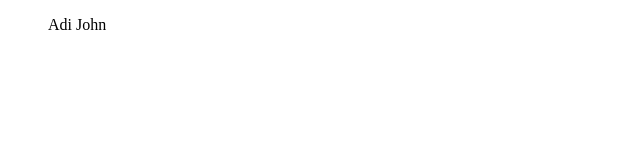
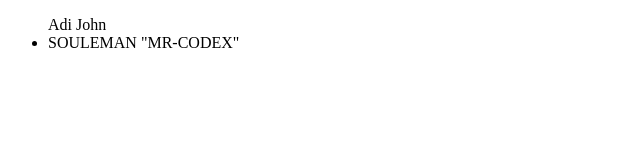
Before and after one commit to Adi-John/dev-ups, a plain HTML site: page index.html in a window 1280 px wide. Shown: the whole page, without its empty margins (0-640 px from the left). Drawn offline with Linux system fonts and the light colour scheme.

Commit message:
add name ~codex

```diff
--- a/index.html
+++ b/index.html
@@ -8,6 +8,7 @@
 <body>
 <ul>
     <il>Adi John</il>
+    <li>SOULEMAN "MR-CODEX" </li>
 </ul>
 
 </body>
```
